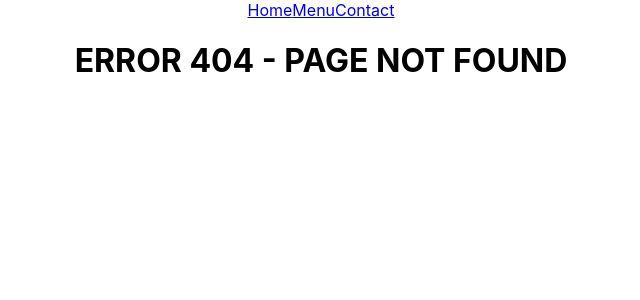
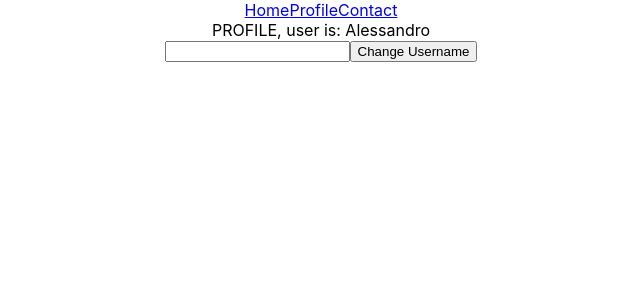
Before and after one commit to Alesso2805/react-course, a React (Create React App) app: page /profile in a window 1280 px wide. Before the commit this address had no page. Shown: the top 300 px of the page, without its empty margins (319-959 px from the left). Built offline with nearby package versions, Linux system fonts and the light colour scheme; the HTML template or start-up script is replaced by a standard one.

Commit message:
episode 9: useContext hook

```diff
--- a/src/App.js
+++ b/src/App.js
@@ -1,22 +1,30 @@
 import './App.css';
 import {BrowserRouter as Router, Routes, Route, Link} from "react-router-dom";
 import {Home} from "./pages/Home";
-import {Menu} from "./pages/Menu";
+import {Profile} from "./pages/Profile";
 import {Contact} from "./pages/Contact";
 import {NavBar} from "./pages/NavBar";
+import {useState, createContext} from "react";
+
+export const AppContext = createContext(undefined);
 
 function App() {
+  const [username, setUsername] = useState("Alessandro");
+
   return (
     <div className="App">
+      <AppContext.Provider value={{username, setUsername}}>
       <Router>
         <NavBar></NavBar>
         <Routes>
           <Route path="/" element={<Home></Home>} />
-          <Route path="/menu" element={<Menu></Menu>} />
+          <Route path="/profile" element={<Profile></Profile>} />
           <Route path="/contact" element={<Contact></Contact>} />
           <Route path="*" element={<h1> ERROR 404 - PAGE NOT FOUND </h1>} />
         </Routes>
-    </Router></div>
+      </Router>
+      </AppContext.Provider>
+    </div>
   );
 }
 
--- /dev/null
+++ b/src/pages/ChangeProfile.js
@@ -0,0 +1,17 @@
+import {useContext, useState} from "react";
+import {AppContext} from "../App";
+
+export const ChangeProfile = (props) => {
+    const {setUsername} = useContext(AppContext);
+
+    const [newUsername, setNewUsername] = useState("");
+    return (
+        <div>
+            {""}
+            <input onChange={(event) => {
+                setNewUsername(event.target.value);
+            }}/>
+            <button onClick={() => {setUsername(newUsername)}}> Change Username</button>
+        </div>
+    )
+}
--- a/src/pages/Home.js
+++ b/src/pages/Home.js
@@ -1,5 +1,9 @@
-export const Home = () => {
+import {useContext} from "react";
+import {AppContext} from "../App";
+
+export const Home = (props) => {
+    const {username} = useContext(AppContext);
     return (
-        <h1>THIS IS THE HOME PAGE</h1>
+        <h1>THIS IS THE HOME PAGE and user is: {username}</h1>
     )
 }
--- a/src/pages/Menu.js
+++ /dev/null
@@ -1,5 +0,0 @@
-export const Menu = () => {
-    return (
-        <h1>THIS IS THE MENU PAGE</h1>
-    )
-}
--- a/src/pages/NavBar.js
+++ b/src/pages/NavBar.js
@@ -4,7 +4,7 @@ export const NavBar = () => {
     return (
         <div>
             <Link to="/">Home</Link>
-            <Link to="/menu">Menu</Link>
+            <Link to="/profile">Profile</Link>
             <Link to="/contact">Contact</Link>
         </div>
     )
--- /dev/null
+++ b/src/pages/Profile.js
@@ -0,0 +1,14 @@
+import {ChangeProfile} from "./ChangeProfile";
+import {useContext} from "react";
+import {AppContext} from "../App";
+
+
+export const Profile = (props) => {
+    const {username} = useContext(AppContext);
+    return (
+        <div>
+            PROFILE, user is: {username}
+            <ChangeProfile></ChangeProfile>
+        </div>
+    )
+}
```
